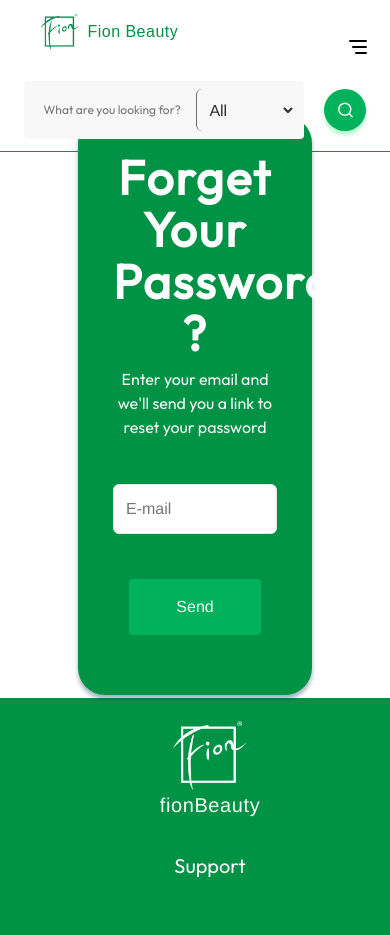
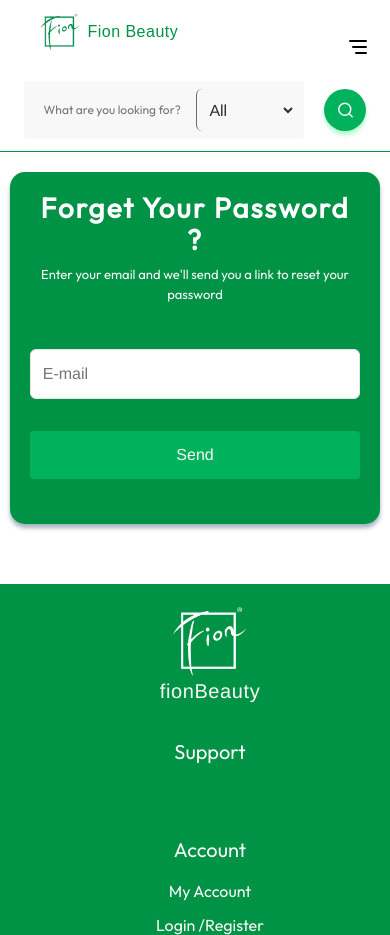
Before and after one commit to Yehiakobeyssy/fionBeauty, a PHP site: page /work/forgotpassword.php in a window 390 px wide. Shown: the part 104-1039 px from the top of the page. Run offline with PHP 8.4, Linux system fonts and the light colour scheme; data that the repository does not hold is empty; some libraries are stand-ins or nearby versions; some web fonts are replaced.

Commit message:
Make media query for forget password

```diff
--- a/css/forgotpassword.css
+++ b/css/forgotpassword.css
@@ -47,3 +47,43 @@
     border-radius: 4px;
     margin-bottom: 25px;
 }
+/* For tablets (max-width: 992px) */
+@media (max-width: 992px) {
+  .newform {
+    width: 80%;
+    padding: 25px;
+  }
+  .newform h3 {
+    font-size: 36px;
+    line-height: 42px;
+  }
+  .newform label {
+    font-size: 14px;
+  }
+}
+
+/* For mobile devices (max-width: 576px) */
+@media (max-width: 576px) {
+  .container_forgetpass {
+    height: auto;
+    padding: 20px 0;
+  }
+  .newform {
+    width: 95%;
+    padding: 20px;
+    border-radius: 15px;
+  }
+  .newform h3 {
+    font-size: 28px;
+    line-height: 32px;
+  }
+  .newform label {
+    font-size: 13px;
+    line-height: 20px;
+  }
+  .newform button {
+    width: 100%;
+    padding: 12px;
+    margin-top: 25px;
+  }
+}
```
